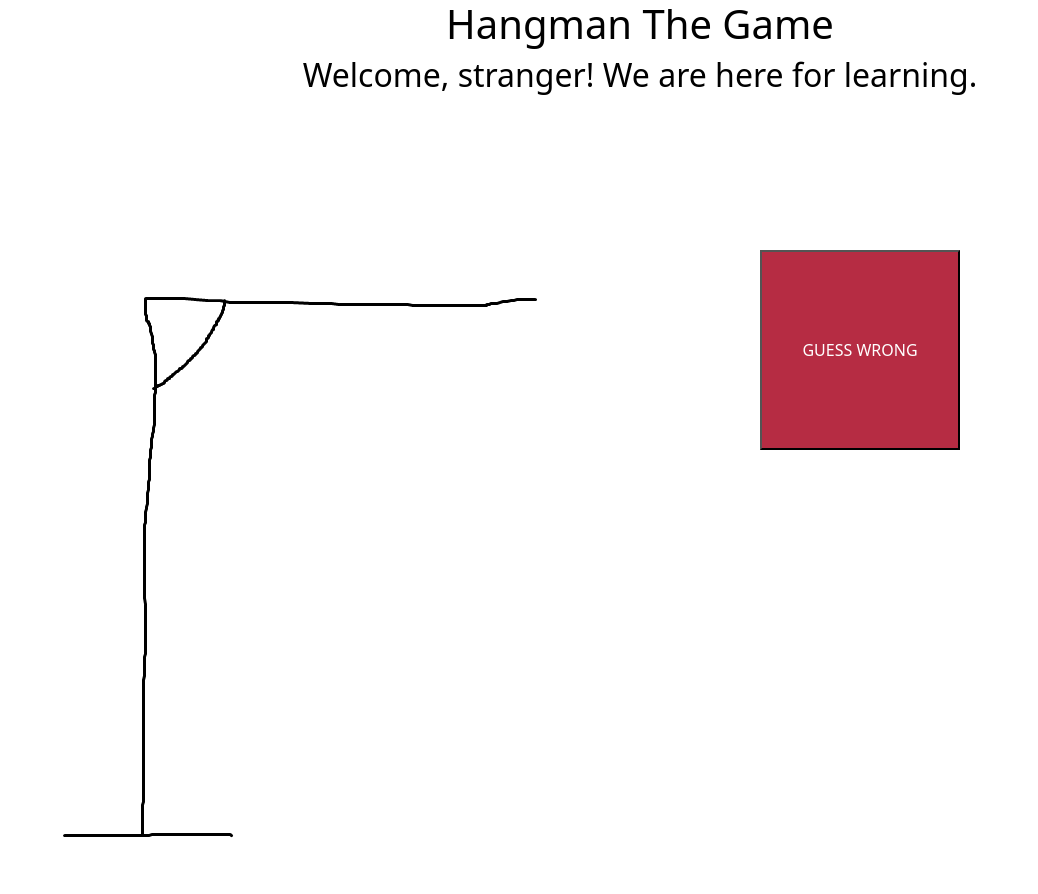
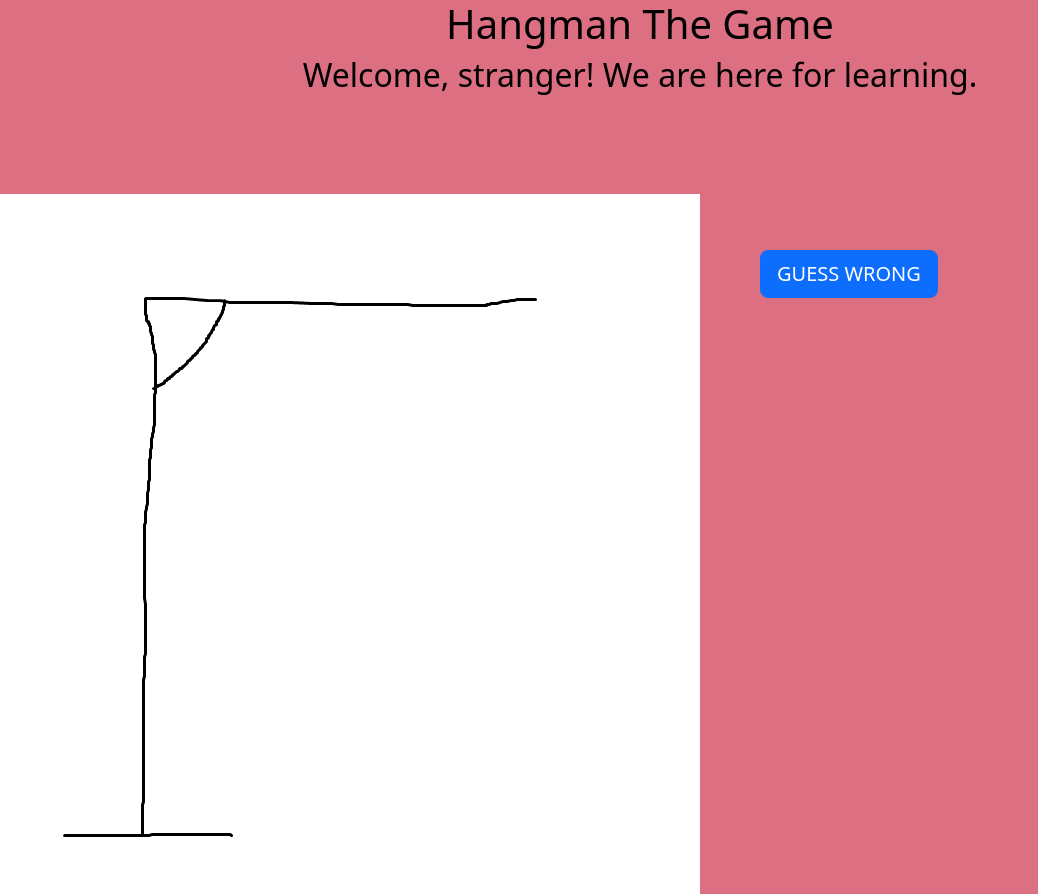
Before and after one commit to vikacheburika/hangman-react, a React (Vite) app: page / in a window 1280 px wide. Shown: the whole page, without its empty margins (0-1038 px from the left). Built offline with nearby package versions, Linux system fonts and the light colour scheme.

Commit message:
Tried styling a button with bootstrap css and it changed the overall appearance too

```diff
--- a/src/components/Button/Button.jsx
+++ b/src/components/Button/Button.jsx
@@ -1,10 +1,11 @@
 import "./Button.css";
+import 'bootstrap/dist/css/bootstrap.min.css';
 
 const Button = ({onClick}) => {
 
     return(
         <>
-        <button className="button-wrong" onClick={onClick}>
+        <button className="button-wrong" onClick={onClick} type="button" type="button" className="btn btn-primary btn-lg">
             GUESS WRONG
         </button>
         </>
```
